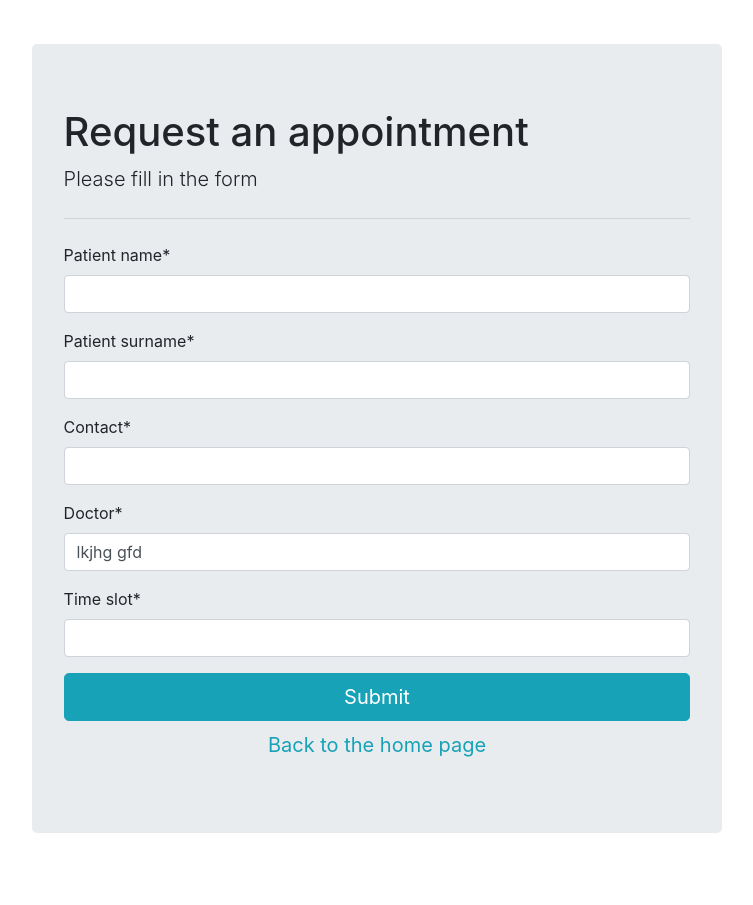
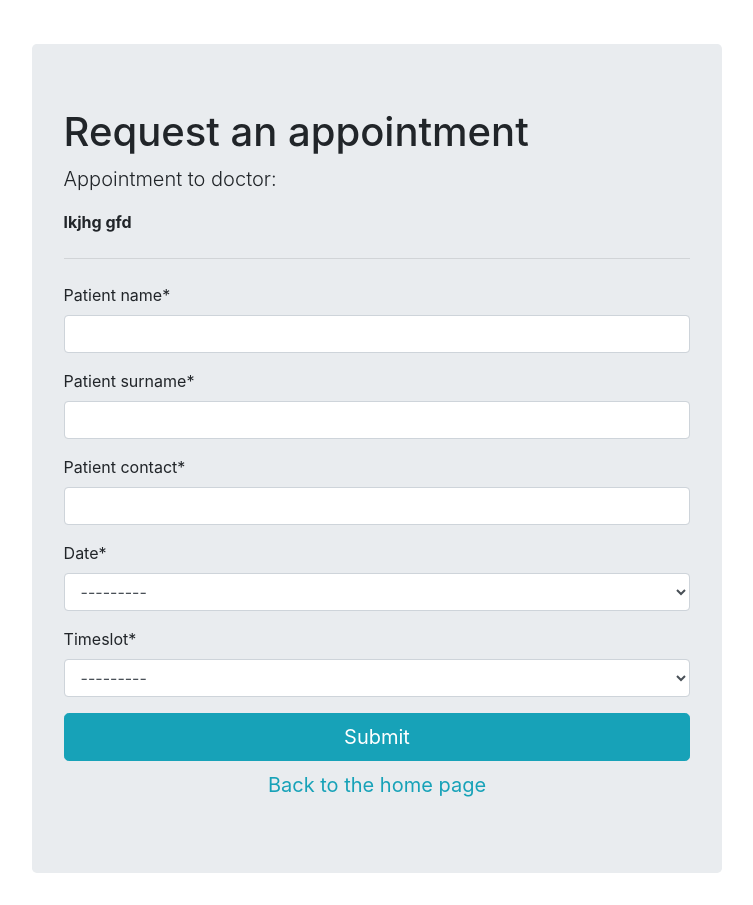
Before and after one commit to kamilars/cs361_project, a Django app: page /request_appointment/2 in a window 1280 px wide. Shown: the part 56-961 px from the top of the page, without its empty margins (263-1016 px from the left). Before the commit the page ends 889 px from the top, so only its background shows below. Run offline with Django 4.2, Linux system fonts and the light colour scheme; data comes from the database, SQL or seed files in the repository; both versions use the stored data as it was after the commit; some libraries are stand-ins or nearby versions.

Commit message:
request form updated with time slots

```diff
--- a/sys_base/admin.py
+++ b/sys_base/admin.py
@@ -1,9 +1,10 @@
 from django.contrib import admin
-from .models import Patient, Doctor, AdminStaff, AppointmentRequest
+from .models import Patient, Doctor, AdminStaff, AppointmentRequest,Appointment
 
 # Register your models here.
 
 admin.site.register(Patient)
 admin.site.register(Doctor)
 admin.site.register(AdminStaff)
-admin.site.register(AppointmentRequest)
+#admin.site.register(AppointmentRequest)
+admin.site.register(Appointment)
--- a/sys_base/forms.py
+++ b/sys_base/forms.py
@@ -3,6 +3,7 @@ from .models import Doctor
 from .models import AdminStaff
 from .models import Patient
 from .models import AppointmentRequest
+from .models import Appointment
 from . import models
 
 class DateInput(forms.DateInput):
@@ -44,3 +45,8 @@ class AppointmentRequest(forms.ModelForm):
     class Meta:
         model = AppointmentRequest
         fields = ('patient_name', 'patient_surname', 'contact', 'doctor', 'time_slot')
+
+class AppointmentForm(forms.ModelForm):
+    class Meta:
+        model = Appointment
+        fields = ("__all__")
--- a/sys_base/models.py
+++ b/sys_base/models.py
@@ -1,5 +1,6 @@
 import code
 from email.policy import default
+from datetime import datetime, date, timedelta
 from msilib.schema import Class
 from unittest.util import _MAX_LENGTH
 from django.db import models
@@ -34,6 +35,41 @@ class AppointmentRequest(models.Model):
     doctor = models.CharField(max_length = 100)
     time_slot = models.CharField(max_length = 50)
     status = models.CharField(max_length=20, default="not considered")
+
+class Appointment(models.Model):
+
+    class Meta:
+        unique_together = ('doctor', 'date', 'timeslot')
+
+    TIMESLOT_LIST = (
+        (0, '09:00 – 09:30'),
+        (1, '10:00 – 10:30'),
+        (2, '11:00 – 11:30'),
+        (3, '12:00 – 12:30'),
+        (4, '13:00 – 13:30'),
+        (5, '14:00 – 14:30'),
+        (6, '15:00 – 15:30'),
+        (7, '16:00 – 16:30'),
+        (8, '17:00 – 17:30'),
+    )
+
+    DATE_LIST=[]
+    for i in range(0,7):
+        day = date.today() + timedelta(days=i)
+        DATE_LIST.append((i, day))
+
+
+    doctor = models.CharField(max_length=60)
+    date = models.IntegerField(choices=DATE_LIST)
+    timeslot = models.IntegerField(choices=TIMESLOT_LIST)
+    patient_name = models.CharField(max_length=60)
+    patient_surname = models.CharField(max_length=60)
+    patient_contact = models.CharField(max_length=60)
+
+    @property
+    def time(self):
+        return self.TIMESLOT_LIST[self.timeslot][1], self.DATE_LIST[self.date][1]
+
 
 class Patient(models.Model):
     date_of_birth = models.DateField()
@@ -87,6 +123,5 @@ class Doctor(models.Model):
     rating = models.DecimalField(decimal_places = 1, max_digits = 2 ,validators = [validators.MinValueValidator(0.0), validators.MaxValueValidator(10.0)])
     address_doctor = models.CharField(max_length = 30)
     #homepage_url =
-
     def __str__(self):
         return "Dr. %s %s" % (self.surname, self.name)
--- a/sys_base/templates/sys_base/base.html
+++ b/sys_base/templates/sys_base/base.html
@@ -42,6 +42,9 @@
             </a>
             <a href="{% url 'doctor_register' %}" class="dropdown-item" type="button">
               Add a doctor
+            </a>
+            <a href="{% url 'requested_appointments' %}" class="dropdown-item" type="button">
+              Appointments
             </a>
           </div>
           {% else %}
--- a/sys_base/templates/sys_base/request_app_form.html
+++ b/sys_base/templates/sys_base/request_app_form.html
@@ -4,16 +4,17 @@
     <div class="col-md-10 offset-md-1 mt-5">
       <div class="jumbotron" style="margin-top:100px">
         <h1 class="display-8">Request an appointment</h1>
-        <p class="lead">Please fill in the form</p>
+        <p class="lead">Appointment to doctor:</p>
+        <p><strong>{{doctor_name}}</strong></p>
         <hr class="my-4" />
 
         <form action="" method="post" autocomplete="off">
           {% csrf_token %}
           {{form.patient_name|as_crispy_field}}
           {{form.patient_surname|as_crispy_field}}
-          {{form.contact|as_crispy_field}}
-          {{form.doctor|as_crispy_field}}
-          {{form.time_slot|as_crispy_field}}
+          {{form.patient_contact|as_crispy_field}}
+          {{form.date|as_crispy_field}}
+          {{form.timeslot|as_crispy_field}}
           <div class="row d.flex">
               <div class="col-md-12">
                   <button type="submit" class="btn btn-info btn-block btn-lg" data-toggle="modal" data-target="#requestConfirmModal">Submit</button>
--- a/sys_base/urls.py
+++ b/sys_base/urls.py
@@ -11,6 +11,8 @@ urlpatterns = [
     path('patient/<str:iin>/', views.patient_register, name='patient_update'),
     path('patient/delete/<str:iin>/', views.patient_delete, name='patient_delete'),
     path('patient_list/', views.patient_list, name='patient_list'),
-    path('request_appointment/<int:id>', views.request_appointment, name='request_appointment'),
+    path('request_appointment/<int:id>', views.appointment, name='request_appointment'),
+    path('appointment_confirmation/<int:id>', views.appointment_confirmation, name='appointment_confirmation'),
+    path('requested_appointments/', views.requested_appointments, name='requested_appointments'),
     path('errormsg/', views.errormsg, name='errormsg')
 ]
--- a/sys_base/views.py
+++ b/sys_base/views.py
@@ -1,8 +1,8 @@
 from pydoc import Doc
 from django.shortcuts import render, redirect
 from django.http import HttpResponse
-from .forms import DoctorForm, LoginAdminForm, PatientForm, AppointmentRequest
-from .models import Doctor, AdminStaff, Patient
+from .forms import DoctorForm, LoginAdminForm, PatientForm, AppointmentForm
+from .models import Doctor, AdminStaff, Patient, AppointmentRequest, Appointment
 from django.contrib.auth import authenticate, login, logout
 from django.contrib.auth.models import User
 from django.contrib.auth.decorators import login_required
@@ -92,22 +92,29 @@ def patient_register(request, iin=None):
             form.save()
         return redirect('/patient_list')
 
-#@login_required(login_url='login')
-def request_appointment(request, id=None):
+def appointment(request, id):
+    context={}
+    doctor = Doctor.objects.get(pk=id)
+    selected_doctor=doctor.name+" "+doctor.surname
+    context['doctor_name'] = selected_doctor
+    context['form'] = AppointmentForm(initial={'doctor': selected_doctor})
     if request.method == "GET":
-        if id==None:
-            form = AppointmentRequest()
-        else:
-            doctor = Doctor.objects.get(pk=id)
-            selected_doctor=doctor.name+" "+doctor.surname
-            form = AppointmentRequest(initial={'doctor': selected_doctor})
-        return render(request, "sys_base/request_app_form.html", {'form':form})
+        return render(request, "sys_base/request_app_form.html", context)
     elif request.method == "POST":
-        form = AppointmentRequest(request.POST)
+        form = AppointmentForm(request.POST)
         if form.is_valid():
             form.save()
         return redirect('/')
 
+def requested_appointments(request):
+    context = {'appointments':Appointment.objects.all()}
+    return render(request, "sys_base/requested_appointments.html", context)
+
+
+def appointment_confirmation(request, id):
+    context={}
+    context['appointment'] = AppointmentRequest.objects.get(pk=id)
+    return render(request, "sys_base/appointment_confirmation.html", context)
 
 @login_required(login_url='login')
 def doctor_register(request, iin=None):
```
Also changed, not shown: sys_base/templates/sys_base/appointment_confirmation.html (added, +17 -0 lines), sys_base/templates/sys_base/request_confirm.html (deleted, +0 -17 lines), sys_base/templates/sys_base/requested_appointments.html (added, +43 -0 lines), db.sqlite3, sys_base/migrations/0010_doctorschedule_alter_appointmentrequest_status.py (added), sys_base/migrations/0011_appointment_delete_doctorschedule.py (added), sys_base/migrations/0012_alter_appointment_date.py (added).
